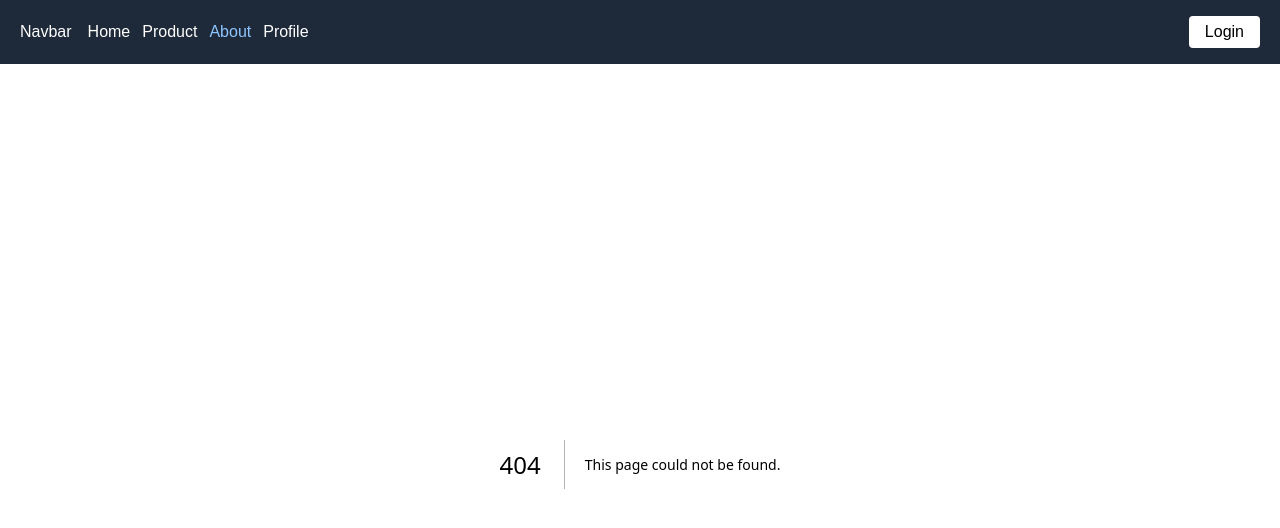
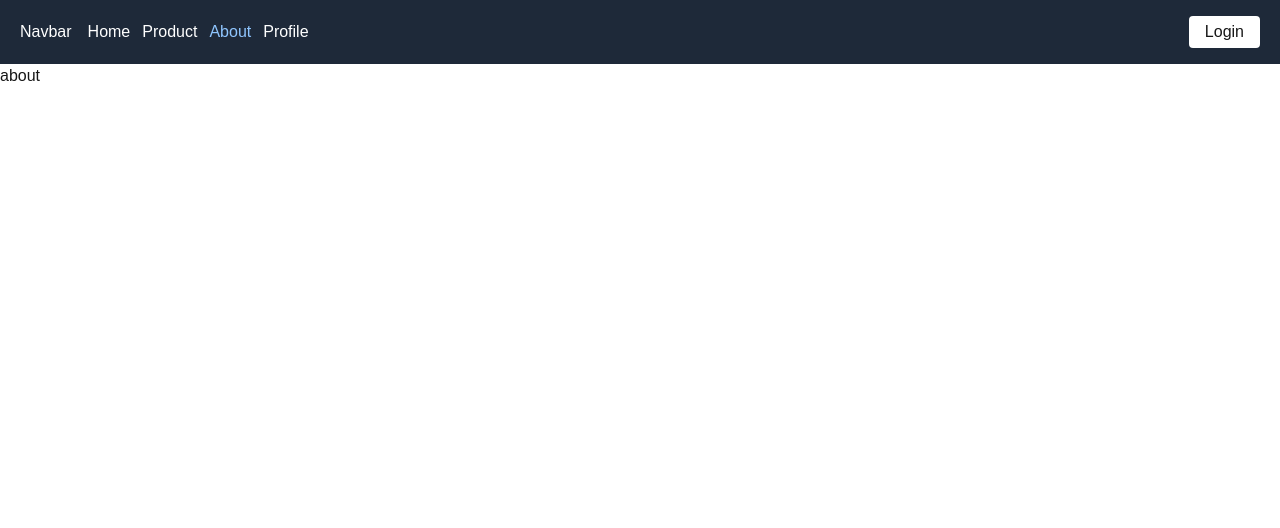
Before and after one commit to ranggaydtm/next-app-router, a Next.js app: page /about in a window 1280 px wide. Before the commit this address had no page. Shown: the top 528 px of the page. Built offline with nearby package versions, Linux system fonts and the light colour scheme.

Commit message:
create about page

```diff
--- /dev/null
+++ b/src/app/about/page.tsx
@@ -0,0 +1,11 @@
+import React from "react";
+
+const AboutPage = () => {
+  return (
+    <div>
+      <div>about</div>
+    </div>
+  );
+};
+
+export default AboutPage;
```
